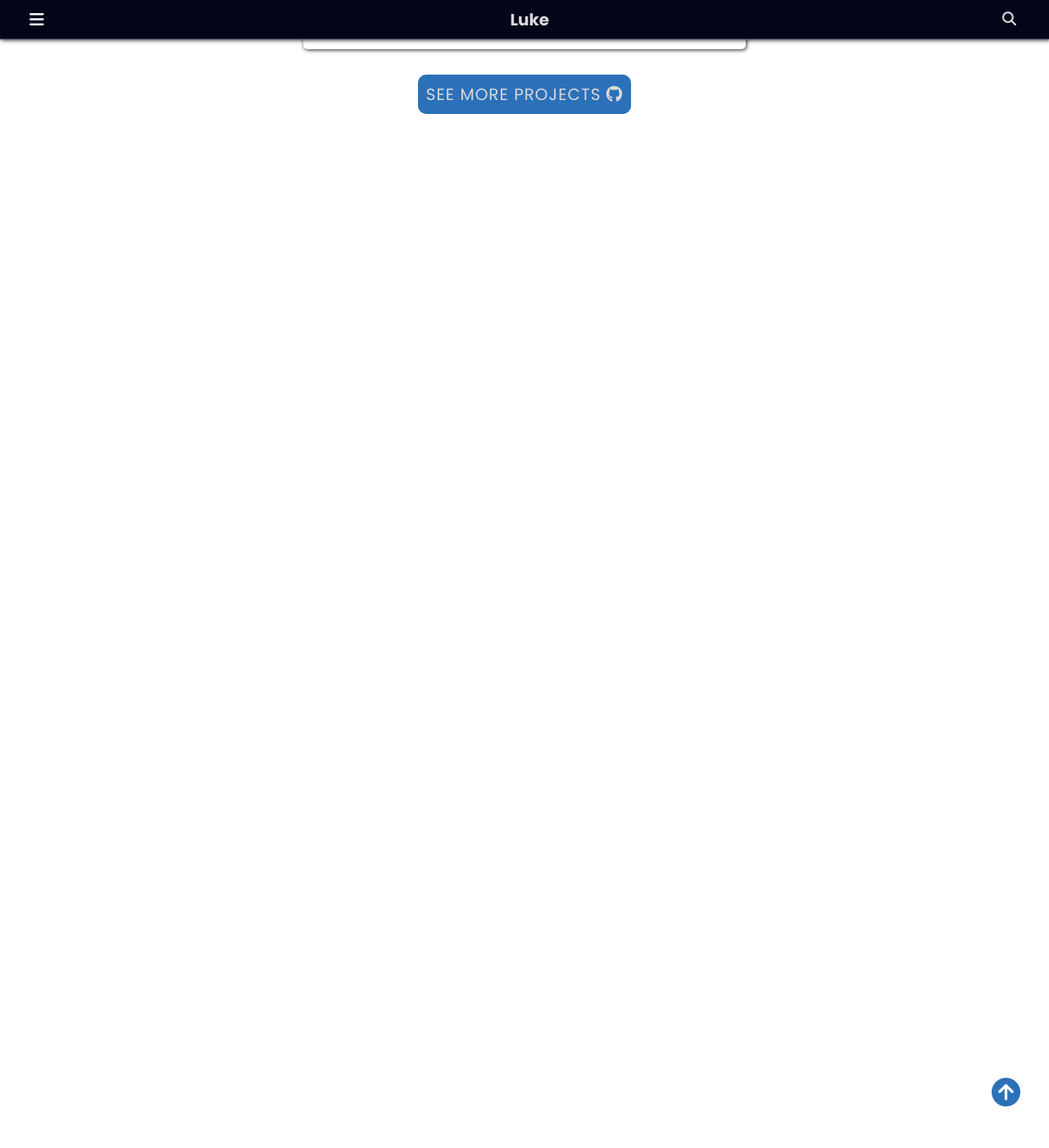
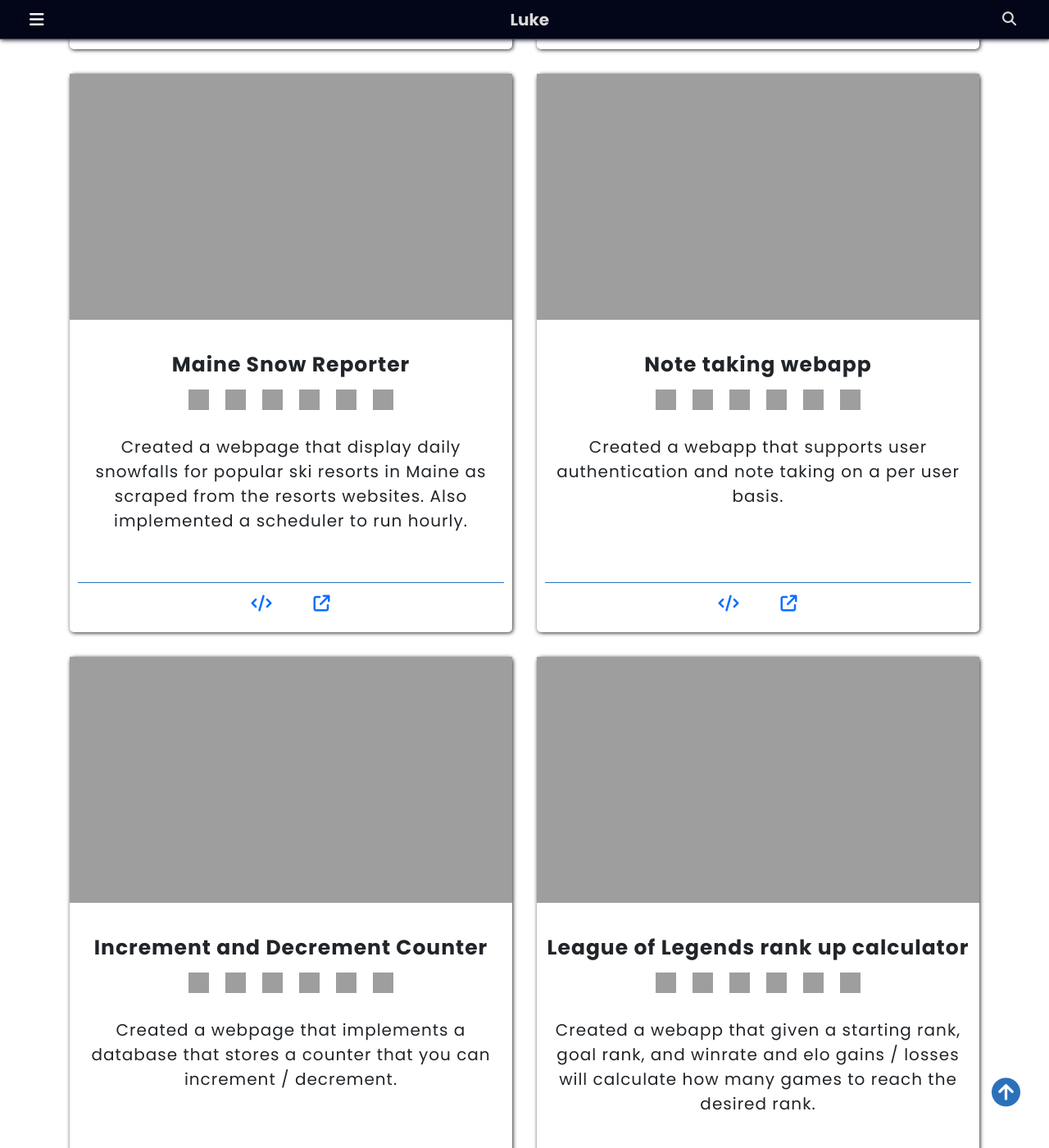
Before and after one commit to lshaw3/lshaw.github.io, a Jekyll site: the page built from _pages/projects.html, in a window 1280 px wide and 1400 px high, scrolled down 753 px. Shown: the whole window at 82% size. Built offline with Jekyll 4.4.1, drawn with Linux system fonts in a browser that asks for light colours; before the commit the page ends 923 px from its top, so only the background shows below that; some of the changed text lies outside the part shown; grey boxes are pictures that could not be loaded.

Commit message:
Update projects.yml

```diff
--- a/_data/projects.yml
+++ b/_data/projects.yml
@@ -18,15 +18,75 @@
 #     - stack: html5
 # ---------------------------------------------------------
 
-- name: "Jekyll Theme - Case"
+- name: "Bowdoin Shell"
   description: >
-    A Jekyll theme with sidebar for personal website and blog.
-  image: "assets/img/mockup.png"
-  repository: "https://github.com/elainefs/jekyll-theme-case"
+    Created a Shell program that supports unix style job control.
   deploy: "https://elainefs.github.io/jekyll-theme-case"
   stacks:
-    - stack: jekyll
-    - stack: html5
-    - stack: css3
-    - stack: javascript
+    - stack: c
+    - stack: github
+
+- name: "Cache Simulator"
+  description: >
+    Created a C program that simulates the behavior of hardware cache on real-world memory usage traces
+  deploy: "https://github.com/elainefs"
+  stacks:
+    - stack: c
+    - stack: github
+
+- name: "Maine Snow Reporter"
+  description: >
+    Created a webpage that display daily snowfalls for popular ski resorts in Maine as scraped from the resorts websites. Also implemented a scheduler to run hourly.
+
+  image: "assets/img/banner/banner-projetos-500x300.png"
+  repository: "https://github.com/lshaw3/MaineSnowReport"
+  deploy: "https://github.com/lshaw3/MaineSnowReport"
+  stacks:
+    - stack: html
+    - stack: css
     - stack: bootstrap
+    - stack: python
+    - stack: flask
+    - stack: github
+
+- name: "Note taking webapp"
+  description: >
+    Created a webapp that supports user authentication and note taking on a per user basis.
+  image: "assets/img/banner/banner-projetos-500x300.png"
+  repository: "https://github.com/lshaw3/Note-Taking-WebApp"
+  deploy: "https://github.com/lshaw3/Note-Taking-WebApp"
+  stacks:
+    - stack: html
+    - stack: css
+    - stack: bootstrap
+    - stack: python
+    - stack: flask
+    - stack: sqlalchemy
+
+- name: "Increment and Decrement Counter"
+  description: >
+    Created a webpage that implements a database that stores a counter that you can increment / decrement.
+  image: "assets/img/banner/banner-projetos-500x300.png"
+  repository: "https://github.com/lshaw3/Increment-Decrement-Counter"
+  deploy: "https://github.com/lshaw3/Increment-Decrement-Counter"
+  stacks:
+    - stack: html
+    - stack: css
+    - stack: bootstrap
+    - stack: python
+    - stack: flask
+    - stack: sqlalchemy
+
+- name: "League of Legends rank up calculator"
+  description: >
+     Created a webapp that given a starting rank, goal rank, and winrate and elo gains / losses will calculate how many games to reach the desired rank.
+  image: "assets/img/banner/banner-projetos-500x300.png"
+  repository: "https://github.com/lshaw3/LeagueOfLegends-Smurf-Calculator"
+  deploy: "https://github.com/lshaw3/LeagueOfLegends-Smurf-Calculator"
+  stacks:
+    - stack: html
+    - stack: css
+    - stack: bootstrap
+    - stack: python
+    - stack: flask
+    - stack: sqlalchemy
```
